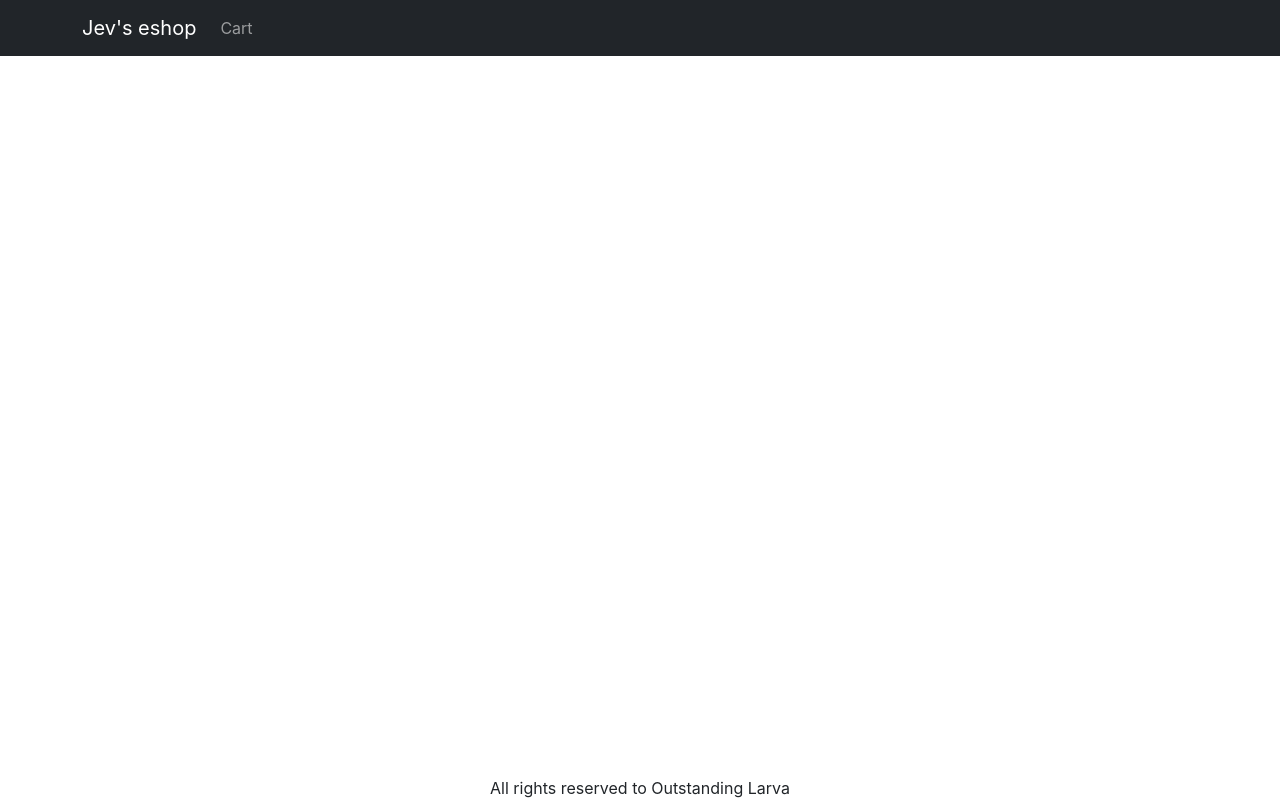
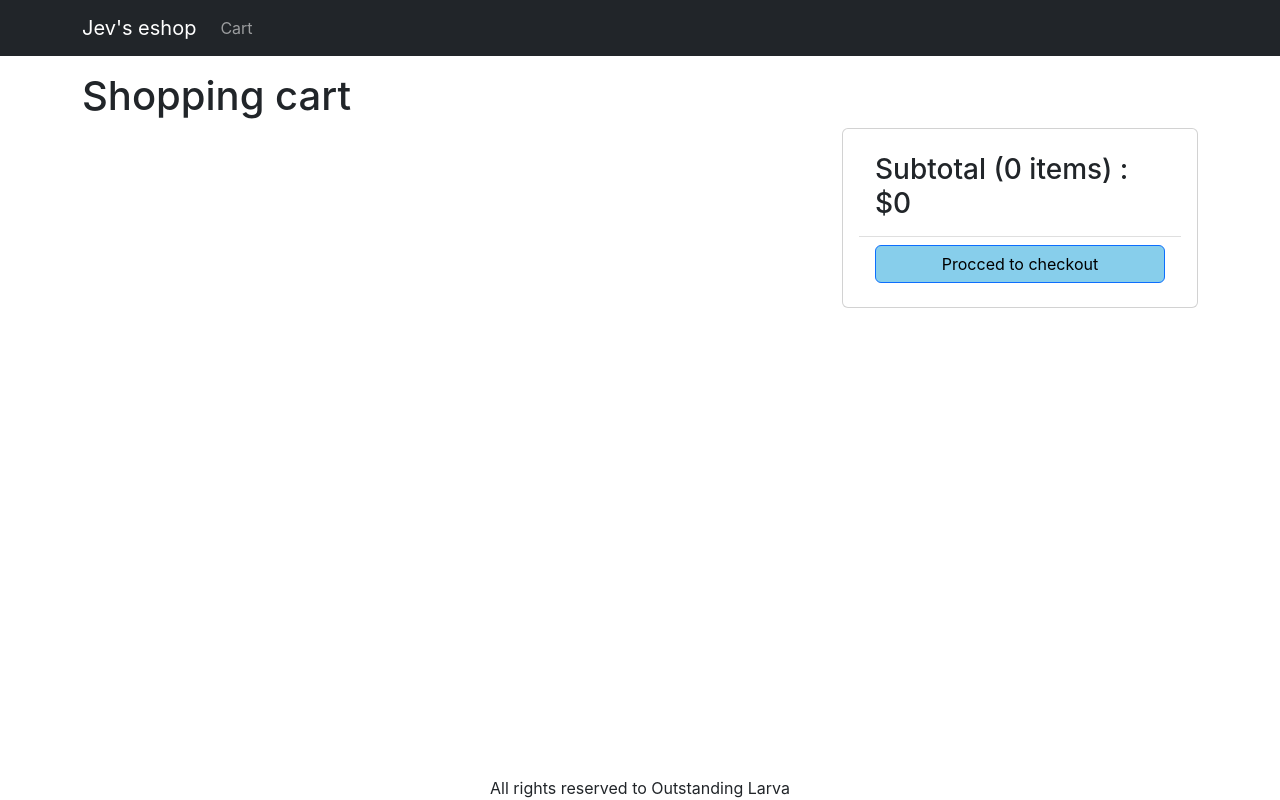
Before and after one commit to JvJev/eshop_react_node, a React (Create React App) app in the folder frontend/: page /cart in a window 1280 px wide. Built offline with nearby package versions, Linux system fonts and the light colour scheme.

Commit message:
created_cart_page_not_completed

```diff
--- a/frontend/src/App.js
+++ b/frontend/src/App.js
@@ -9,6 +9,7 @@
 import { LinkContainer } from 'react-router-bootstrap';
 import { useContext } from 'react';
 import { Store } from './context/Store';
+import CartPage from './Pages/CartPage';
 
 function App() {
   const { state } = useContext(Store);
@@ -28,7 +29,7 @@
                   Cart
                   {cart.cartItems.length > 0 && (
                     <Badge pill bg="danger">
-                      {cart.cartItems.reduce((a , c) => a + c.quantity, 0)};
+                      {cart.cartItems.reduce((a, c) => a + c.quantity, 0)};
                     </Badge>
                   )}
                 </Link>
@@ -41,6 +42,7 @@
             <Routes>
               <Route path="/product/:slug" element={<ProductPage />} />
               <Route path="/" element={<HomePage />} />
+              <Route path="/cart" element={<CartPage />} />
             </Routes>
           </Container>
         </main>
--- /dev/null
+++ b/frontend/src/Pages/CartPage.js
@@ -0,0 +1,94 @@
+import { useContext } from 'react';
+import Col from 'react-bootstrap/esm/Col';
+import Row from 'react-bootstrap/esm/Row';
+import { Helmet } from 'react-helmet-async';
+import { Link } from 'react-router-dom';
+import MessageBox from '../components/MessageBox';
+import ListGroup from 'react-bootstrap/ListGroup';
+import { Store } from '../context/Store';
+import Button from 'react-bootstrap/Button';
+import Card from 'react-bootstrap/Card';
+
+export default function CartPage() {
+  const { state, dispatch: ctxDispatch } = useContext(Store);
+  const {
+    cart: { cartItems },
+  } = state;
+
+  return (
+    <div>
+      <Helmet>
+        <title>Shopping cart</title>
+      </Helmet>
+      <h1>Shopping cart</h1>
+      <Row>
+        <Col md={8}>
+          {cartItems.lenght === 0 ? (
+            <MessageBox>
+              Cart is empty. <Link to="/">Go shopping</Link>
+            </MessageBox>
+          ) : (
+            <ListGroup>
+              {cartItems.map((item) => (
+                <ListGroup.Item key={item._id}>
+                  <Row className="align-items-center">
+                    <Col md={4}>
+                      <img
+                        src={item.image}
+                        alt={item.name}
+                        className="img-fluid rounded img-thumbnail"
+                      ></img>{' '}
+                    </Col>
+                    <Col md={3}>
+                      <Button variant="light" disabled={item.quantity === 1}>
+                        <i className="fas fa-minus-circle"></i>
+                      </Button>{' '}
+                      <span>{item.quantity}</span>{' '}
+                      <Button
+                        variant="light"
+                        disabled={item.quantity === item.countInStock}
+                      >
+                        <i className="fas fa-plus-circle"></i>
+                      </Button>{' '}
+                    </Col>
+                    <Col md={3}>${item.price}</Col>
+                    <Col md={2}>
+                      <Button variant="light">
+                        <i className="fas fa-trash"></i>
+                      </Button>
+                    </Col>
+                  </Row>
+                </ListGroup.Item>
+              ))}
+            </ListGroup>
+          )}
+        </Col>
+        <Col md={4}>
+          <Card>
+            <Card.Body>
+              <ListGroup variant="flush">
+                <ListGroup.Item>
+                  <h3>
+                    Subtotal ({cartItems.reduce((a, c) => c.quantity, 0)} items)
+                    : ${cartItems.reduce((a, c) => a + c.price * c.quantity, 0)}
+                  </h3>
+                </ListGroup.Item>
+                <ListGroup.Item>
+                  <div className="d-grid">
+                    <Button
+                      type="button"
+                      variant="primary"
+                      disabled={cartItems.lenght === 0}
+                    >
+                      Procced to checkout
+                    </Button>
+                  </div>
+                </ListGroup.Item>
+              </ListGroup>
+            </Card.Body>
+          </Card>
+        </Col>
+      </Row>
+    </div>
+  );
+}
--- a/frontend/src/Pages/ProductPage.js
+++ b/frontend/src/Pages/ProductPage.js
@@ -6,7 +6,7 @@
 import ListGroup from 'react-bootstrap/ListGroup';
 import Badge from 'react-bootstrap/Badge';
 
-import { useParams } from 'react-router-dom';
+import { Navigate, useNavigate, useParams } from 'react-router-dom';
 import Rating from '../components/Rating';
 import Button from 'react-bootstrap/Button';
 import { Helmet } from 'react-helmet-async';
@@ -29,6 +29,7 @@
 };
 
 function ProductPage() {
+  const navigate = useNavigate();
   const params = useParams();
   const { slug } = params;
 
@@ -64,6 +65,7 @@
       type: 'CART_ADD_ITEM',
       payload: { ...product, quantity },
     });
+    navigate('/cart');
   };
 
   return loading ? (
--- a/frontend/src/index.css
+++ b/frontend/src/index.css
@@ -46,3 +46,7 @@
 .img-large {
   max-width: 100%;
 }
+
+.img-thumbnail {
+  height: 80px;
+}
```
